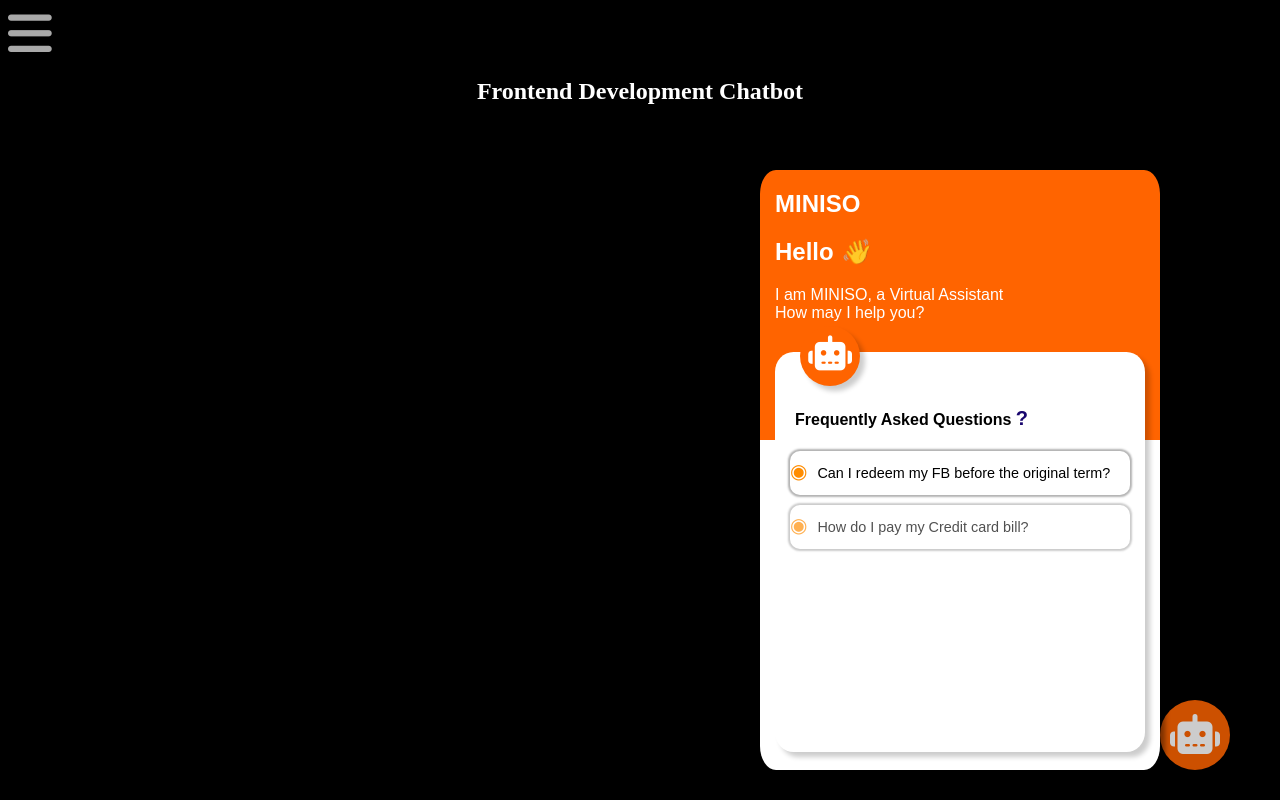
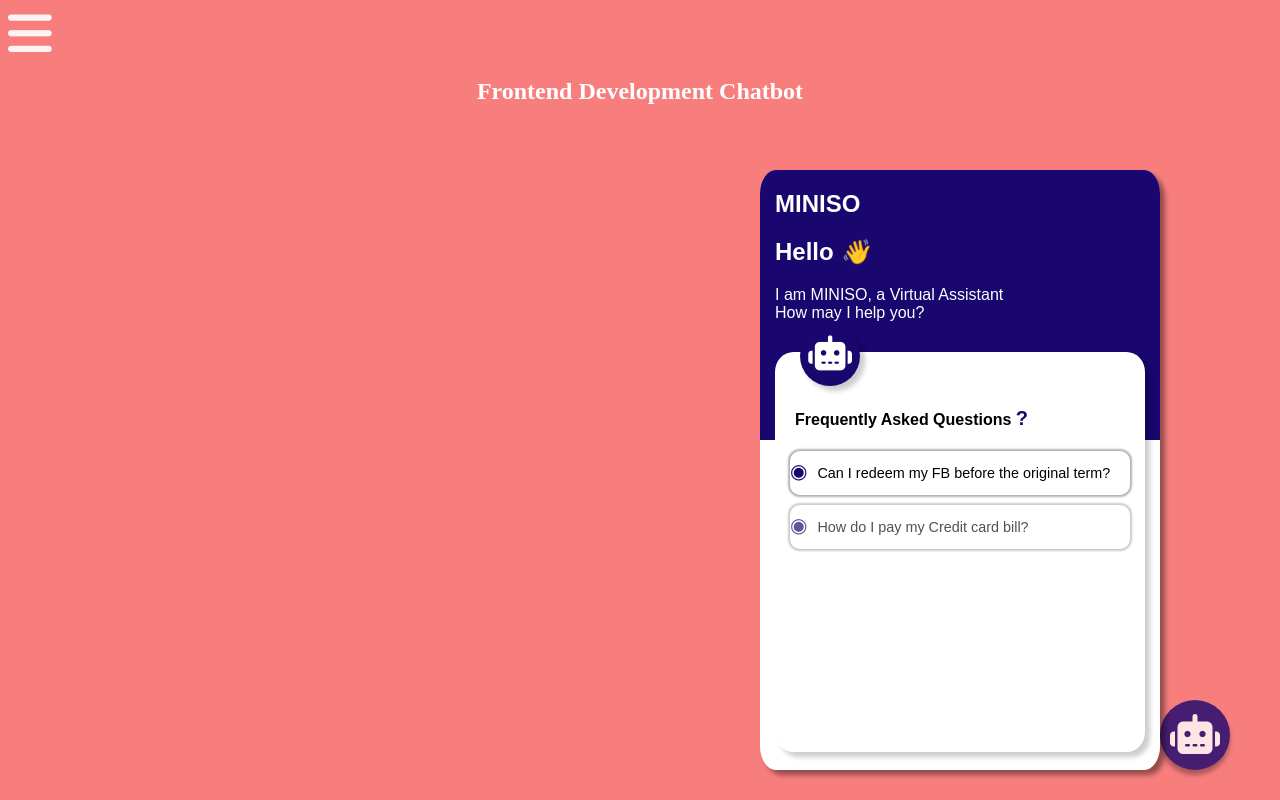
Before and after one commit to Pallavi1503/ChatbotUI, a plain HTML site: page index.html in a window 1280 px wide. Both pictures are taken after a click on the button 1195 px from the left and 735 px from the top of the page. Drawn offline with Linux system fonts and the light colour scheme.

Commit message:
Update Main.css

```diff
--- a/Main.css
+++ b/Main.css
@@ -1,10 +1,10 @@
 #menubar {
   font-size: 50px;
-  color: darkgray;
+  color: rgb(250, 244, 244);
 }
 
 body {
-  background-color: black;
+  background-color: rgb(248, 126, 126);
 }
 
 button {
@@ -18,7 +18,7 @@ button {
   position: fixed;
   right: 50px;
   bottom: 30px;
-  background: rgb(255, 100, 0);
+  background: rgb(25, 6, 110);
   color: white;
   width: 70px;
   height: 70px;
@@ -34,7 +34,7 @@ button {
   font-size: 35px;
   padding-top: 10px;
   color: white;
-  background-color: rgb(255, 100, 0);
+  background-color: rgb(25, 6, 110);
   text-align: center;
   width: 60px;
   height: 50px;
@@ -59,7 +59,7 @@ button {
   justify-content: space-between;
   box-shadow: 5px 5px 5px rgba(0, 0, 0, 0.4);
   border-radius: 4%;
-  background: linear-gradient(to top, white 55%, rgb(255, 100, 0) 45%);
+  background: linear-gradient(to top, white 55%, rgb(25, 6, 110) 45%);
 }
 
 .optionsWin h4 {
@@ -89,7 +89,7 @@ button {
 }
 
 .options div::first-letter {
-  color: darkorange;
+  color: rgb(25, 6, 110);;
   font-size: 20px;
   padding-right: 0.5em;
 }
```
